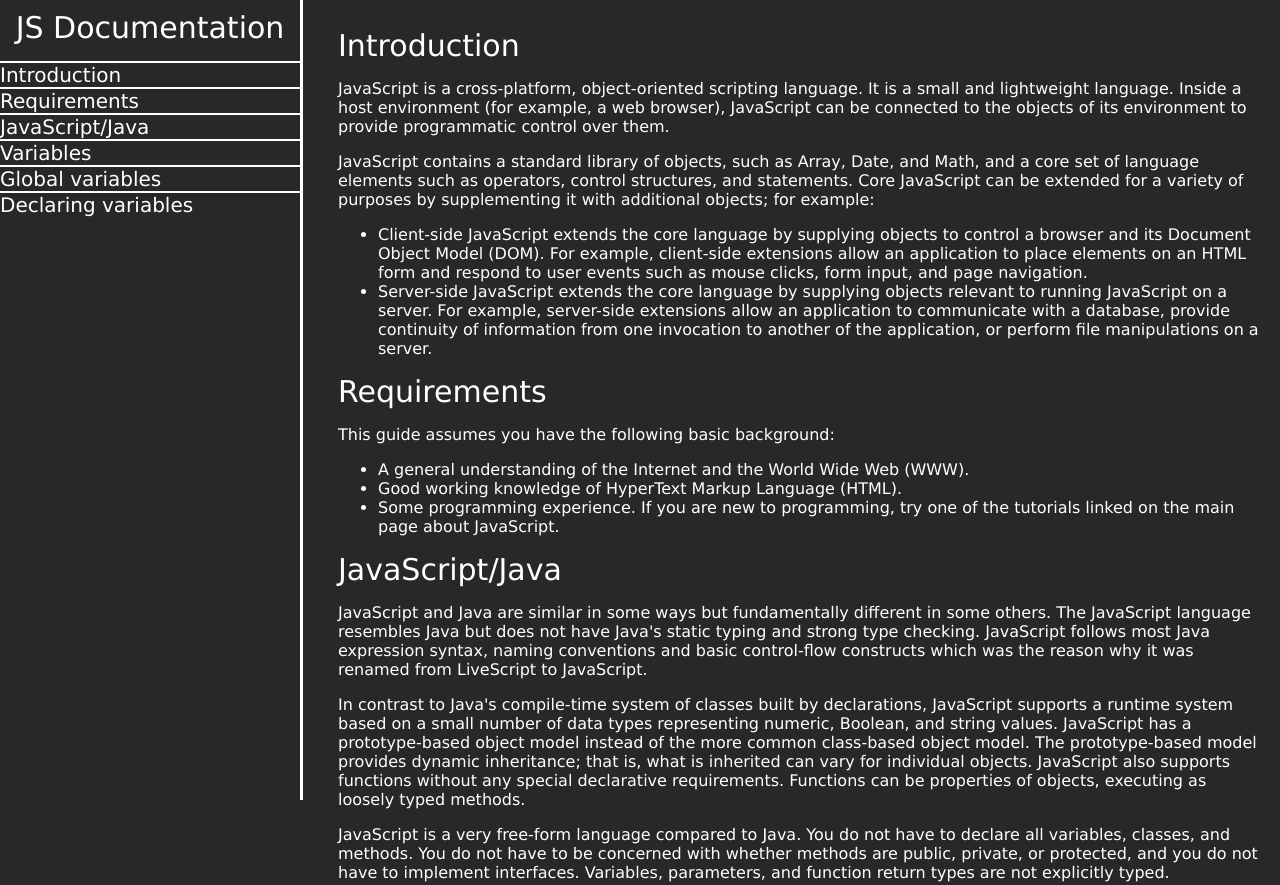
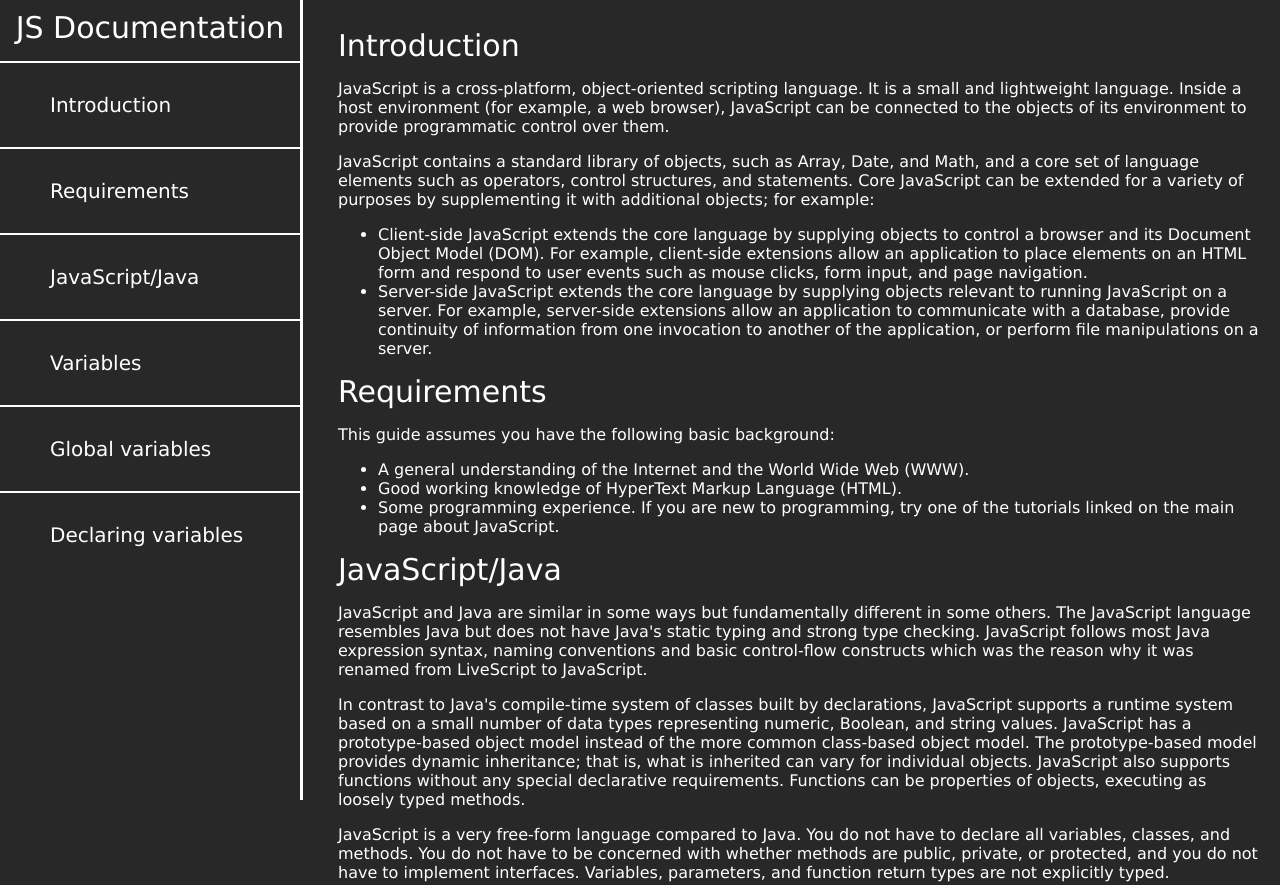
Before and after one commit to Husnain-Arshed/Doc-responsive, a plain HTML site: page index.html in a window 1280 px wide. Shown: the top 885 px of the page. Drawn offline with Linux system fonts and the light colour scheme.

Commit message:
Update styles.css

```diff
--- a/styles.css
+++ b/styles.css
@@ -57,7 +57,7 @@ nav > ul > li {
 a{
   font-size: 20px;
   display: block;
-  padding: 30 50px;
+  padding: 30px 50px;
 
 }
 
```
